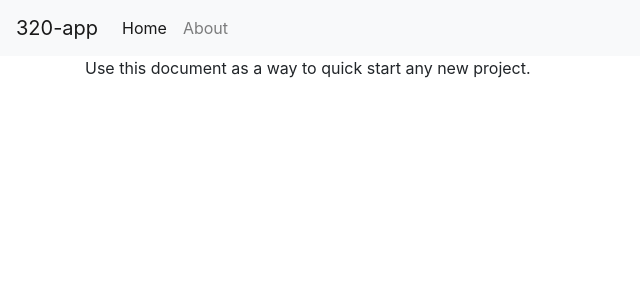
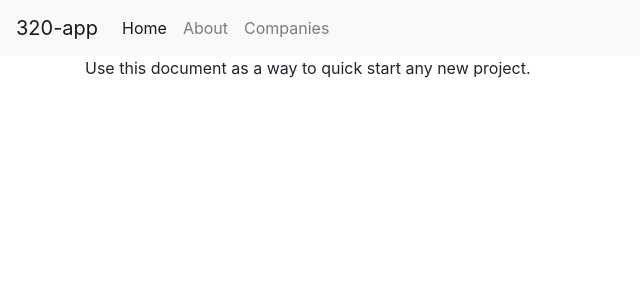
Before and after one commit to chinying/320-django, a Django app: page / in a window 1280 px wide. Shown: the top 300 px of the page, without its empty margins (0-640 px from the left). Run offline with Django 3.2, Linux system fonts and the light colour scheme; parts of the project's set-up code (start-up, migrations or seed data) failed here and were passed over; some libraries are stand-ins or nearby versions.

Commit message:
base template navbar has link to companies list view

```diff
--- a/templates/base.html
+++ b/templates/base.html
@@ -47,6 +47,9 @@
             <li class="nav-item">
               <a class="nav-link" href="{% url 'about' %}">About</a>
             </li>
+            <li class="nav-item">
+              <a class="nav-link" href="{% url 'reviews:company-list' %}">Companies</a>
+            </li>
           </ul>
         </div>
       </nav>
```
